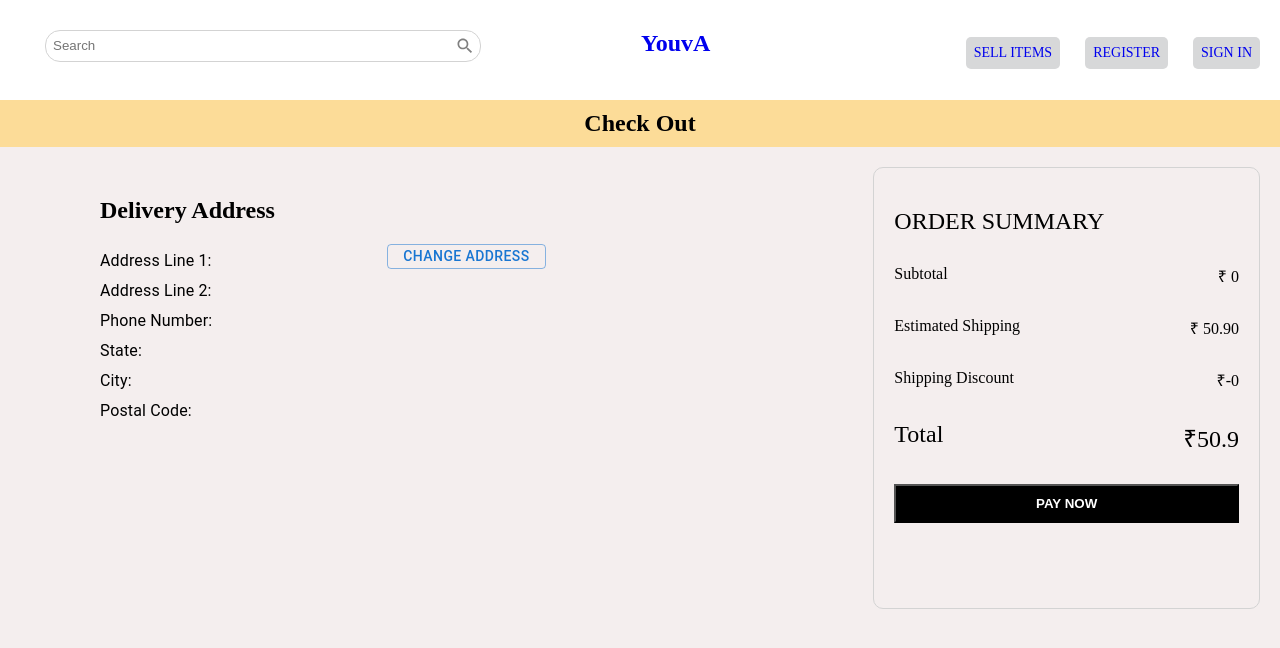
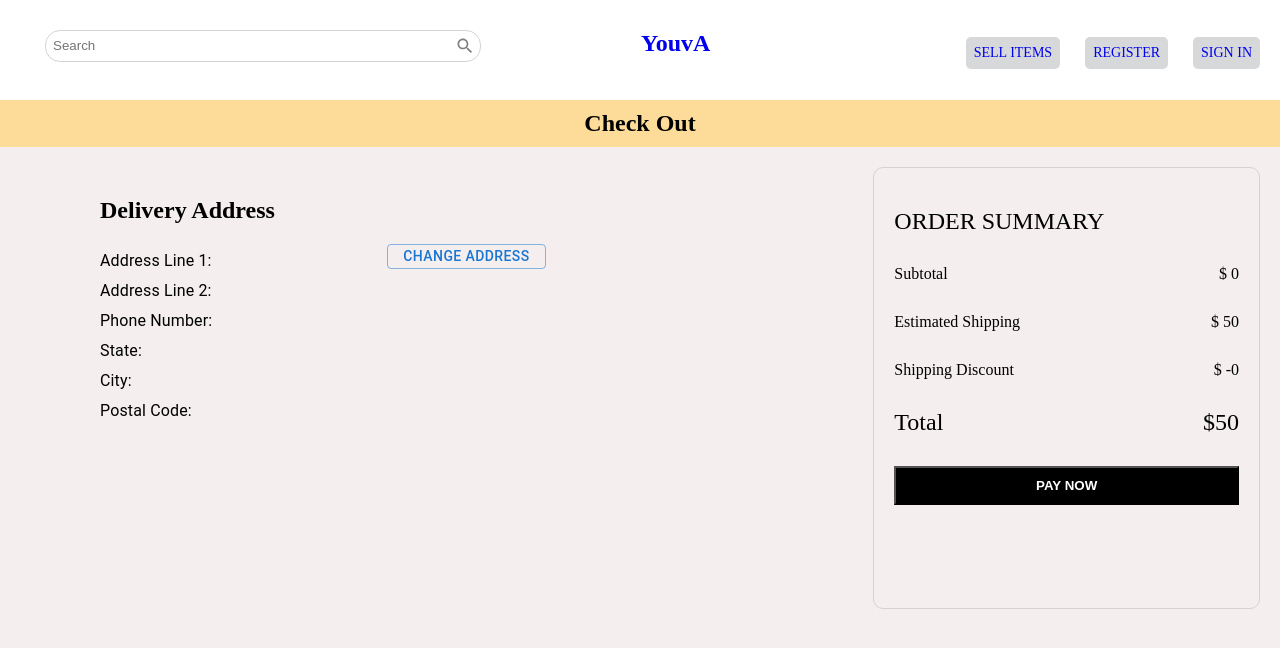
Before and after one commit to ameerbadushaht/Ecommerce_Youva_Mern_Stack, a React (Create React App) app in the folder client/: page /CheckOut in a window 1280 px wide. Shown: the top 648 px of the page. Built offline with nearby package versions, Linux system fonts and the light colour scheme; no server answers.

Commit message:
Update CartSummary.jsx

```diff
--- a/client/src/components/CartSummary.jsx
+++ b/client/src/components/CartSummary.jsx
@@ -4,11 +4,20 @@ import styled from "styled-components";
 import { useGetUserID } from "../hooks/useGetUserID";
 
 import { mobile } from "../responsive";
+import { PayPalScriptProvider, PayPalButtons } from "@paypal/react-paypal-js";
 
-function CartSummary() {
+function CS() {
   const userID = useGetUserID();
-  const [cart,setCart] = useState({ cartItems: [] });
-  const shippingCost = 50.90
+
+  const [cart, setCart] = useState({ cartItems: [] });
+
+  const [show, setShow] = useState(false);
+  const [success, setSuccess] = useState(false);
+  const [ErrorMessage, setErrorMessage] = useState("");
+  const [orderID, setOrderID] = useState(false);
+
+  const shippingCost = 50;
+
 
   useEffect(() => {
     const fetchCartProducts = async () => {
@@ -23,6 +32,7 @@ function CartSummary() {
     };
     fetchCartProducts();
   }, []);
+
   const calculateTotal = () => {
     let total = 0;
     cart.cartItems.forEach((product) => {
@@ -32,47 +42,112 @@ function CartSummary() {
   };
 
   const calculateShippingDiscount = () => {
-    // Check if the total amount is greater than 5000
-    if (calculateTotal() > 5000) {
-      // If it is, subtract the shipping cost
+
+    if (calculateTotal() > 50) {
+
       return shippingCost;
     } else {
-      // Otherwise, no discount
+
       return 0;
     }
   };
+  const calculateTotalWithDiscount = () => {
+    return `${calculateTotal() + shippingCost - calculateShippingDiscount()}`;
+  };
 
-  const payNow=()=>{
-    //To be Added
+
+  const createOrder = (data, actions) => {
+    return actions.order.create({
+      purchase_units: [
+        {
+          amount: {
+            currency_code: "USD",
+            value: calculateTotalWithDiscount(), // Pass the calculated total here
+          },
+        },
+      ],
+    }).then((orderID) => {
+      setOrderID(orderID);
+
+      return orderID;
+
+    });
+  };
+  // check Approval
+  const onApprove = (data, actions) => {
+    return actions.order.capture().then(function (details) {
+      const { payer } = details;
+      // console.log(payer);
+      setSuccess(true);
+    });
+  };
+
+  //capture likely error
+  const onError = (data, actions) => {
+    setErrorMessage("An Error occured with your payment ");
+  };
+
+  useEffect(() => {
+    if (success) {
+      try {
+
+      alert("Payment successful!!");
+      console.log("Order successful . Your order id is--", orderID);
+      } catch (error) {
+        console.log("Error: ", error);
       }
+
+    }
+  }, [success]);
+
   return (
+    <>
+      <PayPalScriptProvider
+        options={{
+          "client-id":
+            "AerCK_1vG7Mwtnr6dQ8QS97b-IBO14gntin1nwoCzDTHFMbQrUklr9pa0E4BEfQu1ni_6fYuobJCHMxG",
+        }}
+      >
         <Container>
           <Wrapper>
             <Bottom>
-
               <Summary>
                 <SummaryTitle>ORDER SUMMARY</SummaryTitle>
                 <SummaryItem>
                   <SummaryItemText>Subtotal</SummaryItemText>
-              <SummaryItemPrice>₹ {calculateTotal()} </SummaryItemPrice>
+                  <SummaryItemPrice>$ {calculateTotal()} </SummaryItemPrice>
                 </SummaryItem>
                 <SummaryItem>
                   <SummaryItemText>Estimated Shipping</SummaryItemText>
-              <SummaryItemPrice>₹ 50.90</SummaryItemPrice>
+                  <SummaryItemPrice>$ 50</SummaryItemPrice>
                 </SummaryItem>
                 <SummaryItem>
                   <SummaryItemText>Shipping Discount</SummaryItemText>
-              <SummaryItemPrice>₹-{calculateShippingDiscount()}</SummaryItemPrice>
+                  <SummaryItemPrice>
+                    $ -{calculateShippingDiscount()}
+                  </SummaryItemPrice>
                 </SummaryItem>
                 <SummaryItem type="total">
                   <SummaryItemText>Total</SummaryItemText>
-              <SummaryItemPrice>₹{calculateTotal() + shippingCost - calculateShippingDiscount()}</SummaryItemPrice>
+                  <SummaryItemPrice>
+                    ${calculateTotalWithDiscount()}
+                  </SummaryItemPrice>
                 </SummaryItem>
-            <Button onClick={()=>{payNow()}}>PAY NOW</Button>
+                <Button onClick={() => setShow(true)}>PAY NOW</Button>
               </Summary>
             </Bottom>
           </Wrapper>
         </Container>
+        {show ? (
+  <PayPalButtons
+    style={{ layout: "vertical" }}
+    createOrder={(data, actions) => createOrder(data, actions)} // Pass a function here
+    onApprove={onApprove}
+    onError={onError} // Don't forget to include onError
+  />
+) : null}
+      </PayPalScriptProvider>
+    </>
   );
 }
 
@@ -121,4 +196,4 @@ const Button = styled.button`
   font-weight: 600;
 `;
 
-export default CartSummary;
+export default CS;
```
Lines whose indentation alone changed are shown as unchanged.
